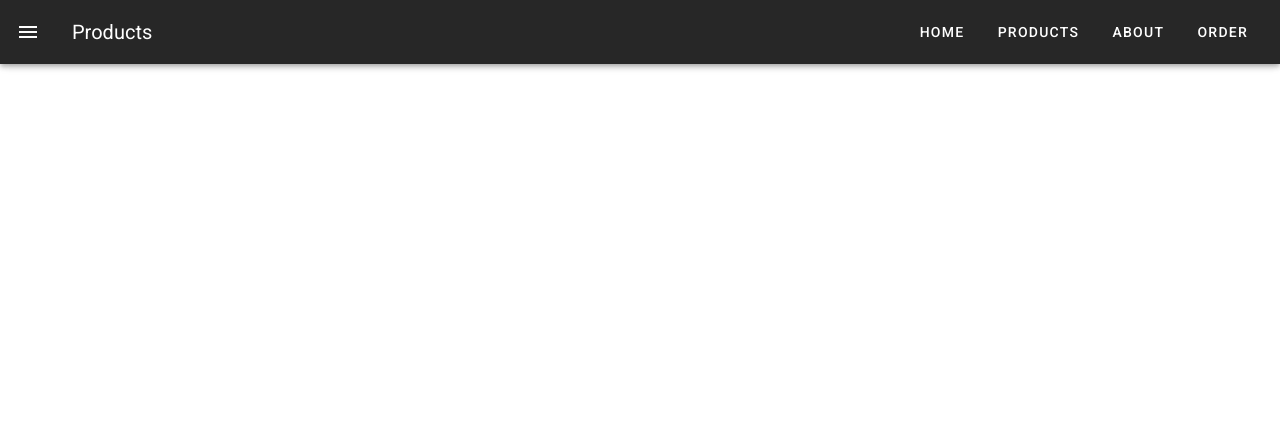
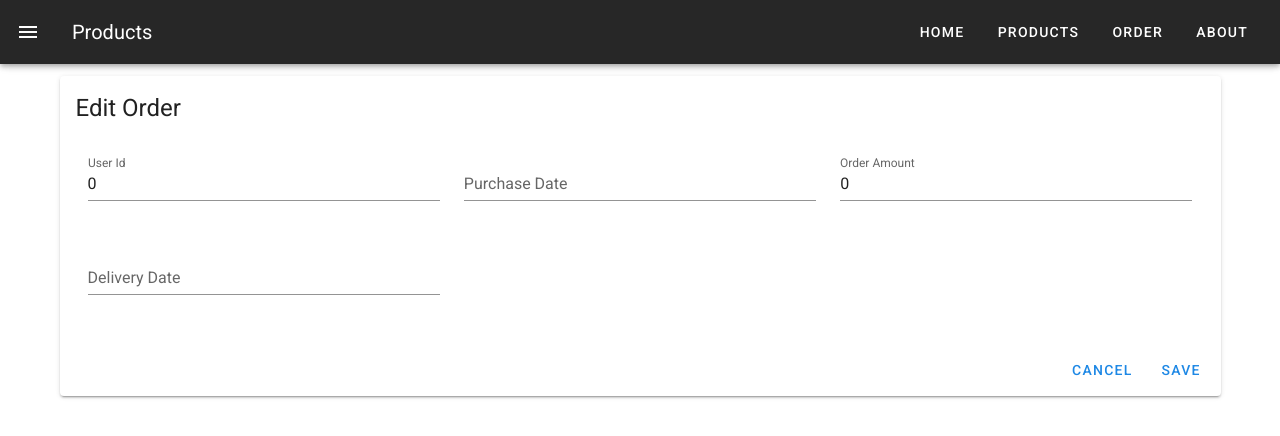
Before and after one commit to LmaoDiego/frontendposiprice, a Vue app: page /orders/1 in a window 1280 px wide. Shown: the top 436 px of the page. Built offline with nearby package versions, Linux system fonts and the light colour scheme; no server answers.

Commit message:
solve little bugs

```diff
--- a/src/app.vue
+++ b/src/app.vue
@@ -7,8 +7,8 @@
       <v-toolbar-items>
         <v-btn text to="/">Home</v-btn>
         <v-btn text to="/products">Products</v-btn>
+        <v-btn text to="/order">Order</v-btn>
         <v-btn text to="/about">About</v-btn>
-        <v-btn text to="/order">Order</v-btn>
       </v-toolbar-items>
     </v-app-bar>
     <v-main>
--- a/src/components/orders/add-order.vue
+++ b/src/components/orders/add-order.vue
@@ -50,7 +50,7 @@ export default {
     save() {
       OrdersApiService.create(this.item)
           .then(() => {
-            this.navigateToProducts();
+            this.navigateToOrders();
           })
           .catch(e => {
             console.log(e);
--- a/src/components/orders/edit-order.vue
+++ b/src/components/orders/edit-order.vue
@@ -69,7 +69,7 @@ export default {
       this.navigateToOrders();
     },
     navigateToOrders() {
-      this.$router.push({name: 'products'});
+      this.$router.push({name: 'orders'});
     }
   },
   created() {
--- a/src/router/index.js
+++ b/src/router/index.js
@@ -13,20 +13,23 @@ const routes = [
   {
     path: '/about',
     name: 'About',
-    // route level code-splitting
-    // this generates a separate chunk (about.[hash].js) for this route
-    // which is lazy-loaded when the route is visited.
     component: () => import(/* webpackChunkName: "about" */ '../views/about.vue')
   },
   {
-    path: '/order',
-    name: 'Order',
-    // route level code-splitting
-    // this generates a separate chunk (about.[hash].js) for this route
-    // which is lazy-loaded when the route is visited.
-    component: () => import(/* webpackChunkName: "about" */ '../views/order.vue')
-  }
-  ,
+    path: '/orders',
+    name: 'order',
+    component: () => import('../components/orders/order')
+  },
+  {
+    path: '/orders/new',
+    name: 'add-order',
+    component: () => import('../components/orders/add-order')
+  },
+  {
+    path: '/orders/:id',
+    name: 'edit-order',
+    component: () => import('../components/orders/edit-order')
+  },
   {
     path: '/products',
     name: 'products',
```
